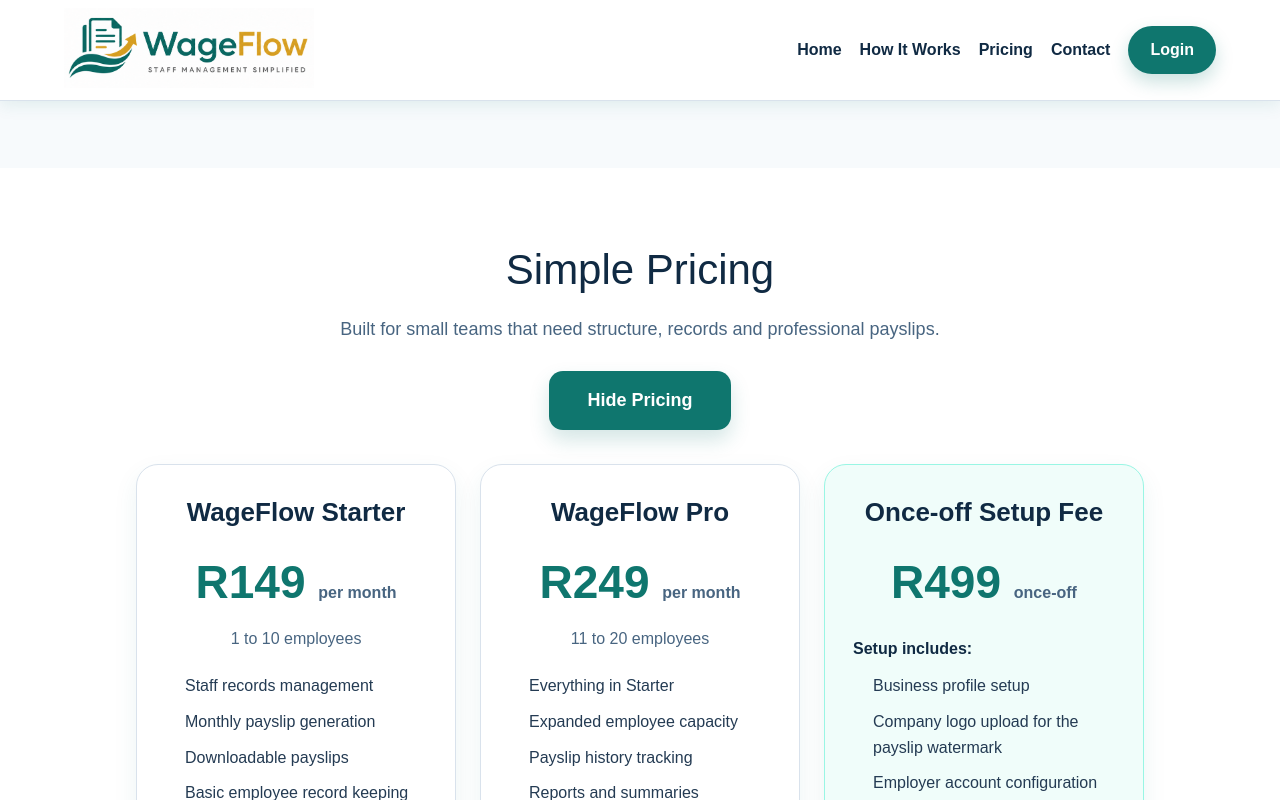
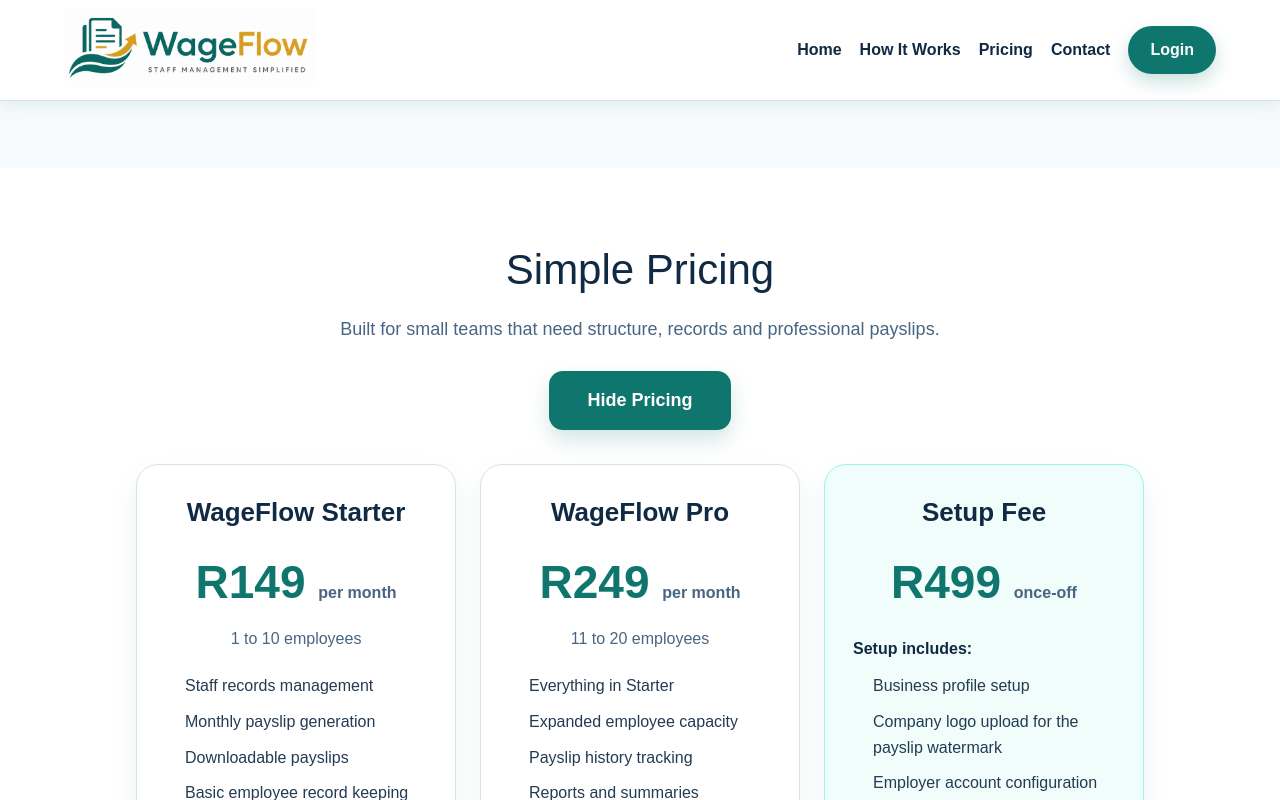
Before and after one commit to KaonPM/wageflow, a Next.js app: page / in a window 1280 px wide. Both pictures are taken after a click on the button "View Pricing". Shown: the part 698-1498 px from the top of the page. Built offline with nearby package versions, Linux system fonts and the light colour scheme.

Commit message:
Update setup fee configuration and pricing adjustments

```diff
--- a/app/page.tsx
+++ b/app/page.tsx
@@ -185,7 +185,7 @@ export default function WageFlowLandingPage() {
       </div>
 
       <div style={setupFeeCard}>
-        <h3 style={compactPlanName}>Once-off Setup Fee</h3>
+        <h3 style={compactPlanName}>Setup Fee</h3>
 
         <p style={compactPrice}>
           R499 <span style={compactSmall}>once-off</span>
```
